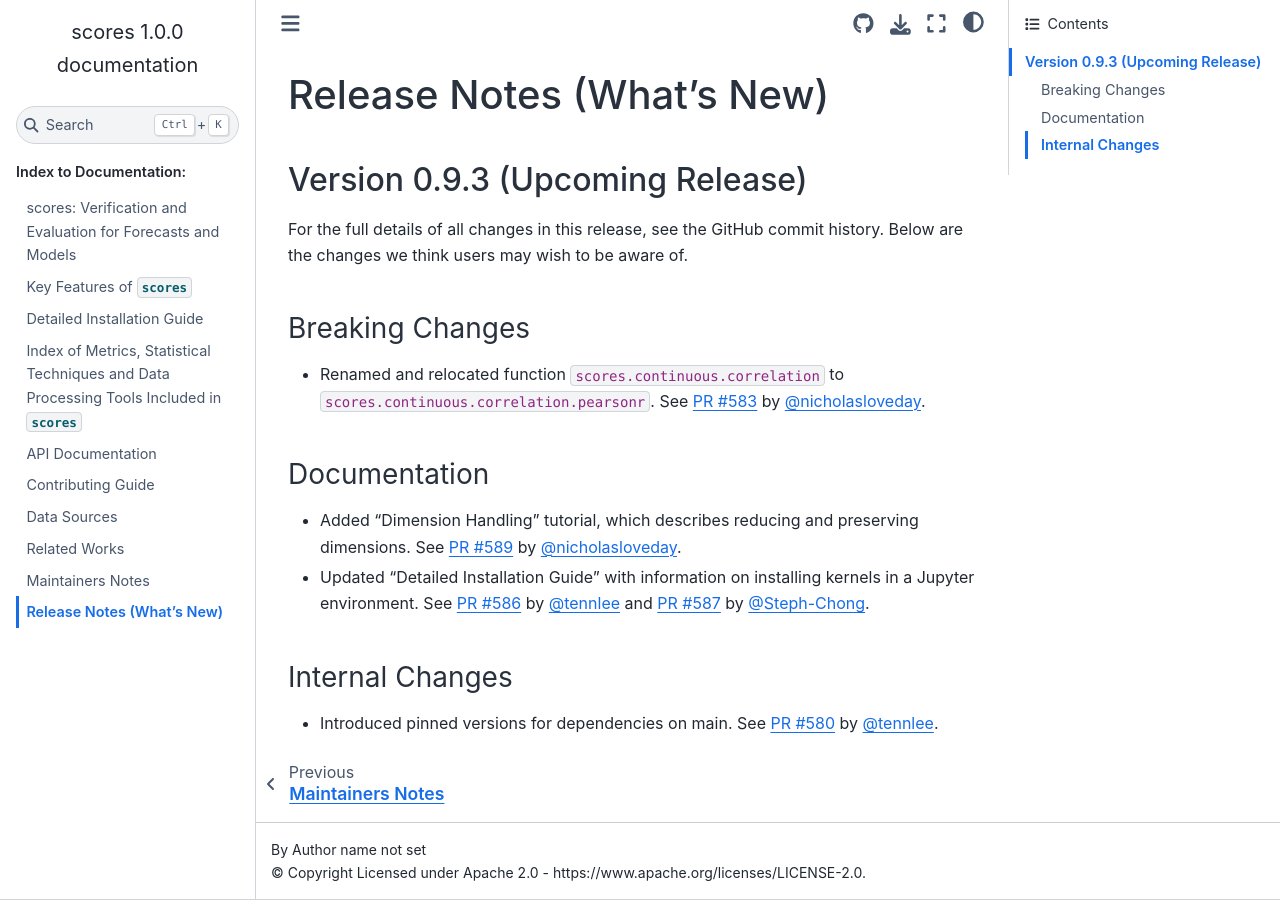
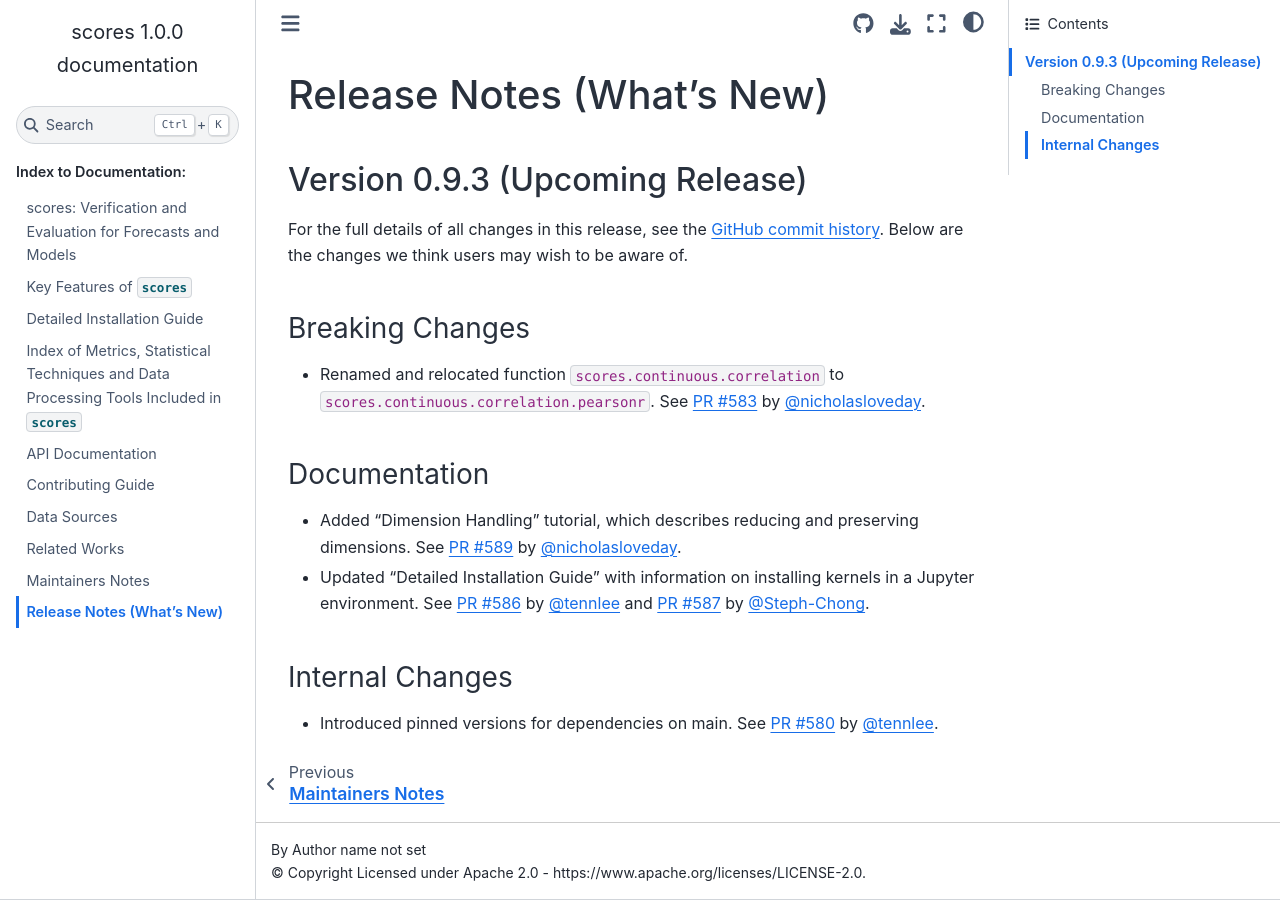
Before and after one commit to nci/scores, a Sphinx documentation site: the page built from docs/release_notes.md, in a window 1280 px wide. Built offline with Sphinx 7.4.7 and the Sphinx Book theme 1.1.4, drawn with Linux system fonts in a browser that asks for light colours; pages that are not in the unit, such as notebooks, are missing from menus; part of the change alters nothing that is shown.

```diff
--- a/docs/release_notes.md
+++ b/docs/release_notes.md
@@ -2,7 +2,7 @@
 
 ## Version 0.9.3 (Upcoming Release)
 
-For the full details of all changes in this release, see the GitHub commit history. Below are the changes we think users may wish to be aware of.
+For the full details of all changes in this release, see the [GitHub commit history](https://github.com/nci/scores/compare/0.9.2...develop). Below are the changes we think users may wish to be aware of.
 
 ### Breaking Changes
 
```
